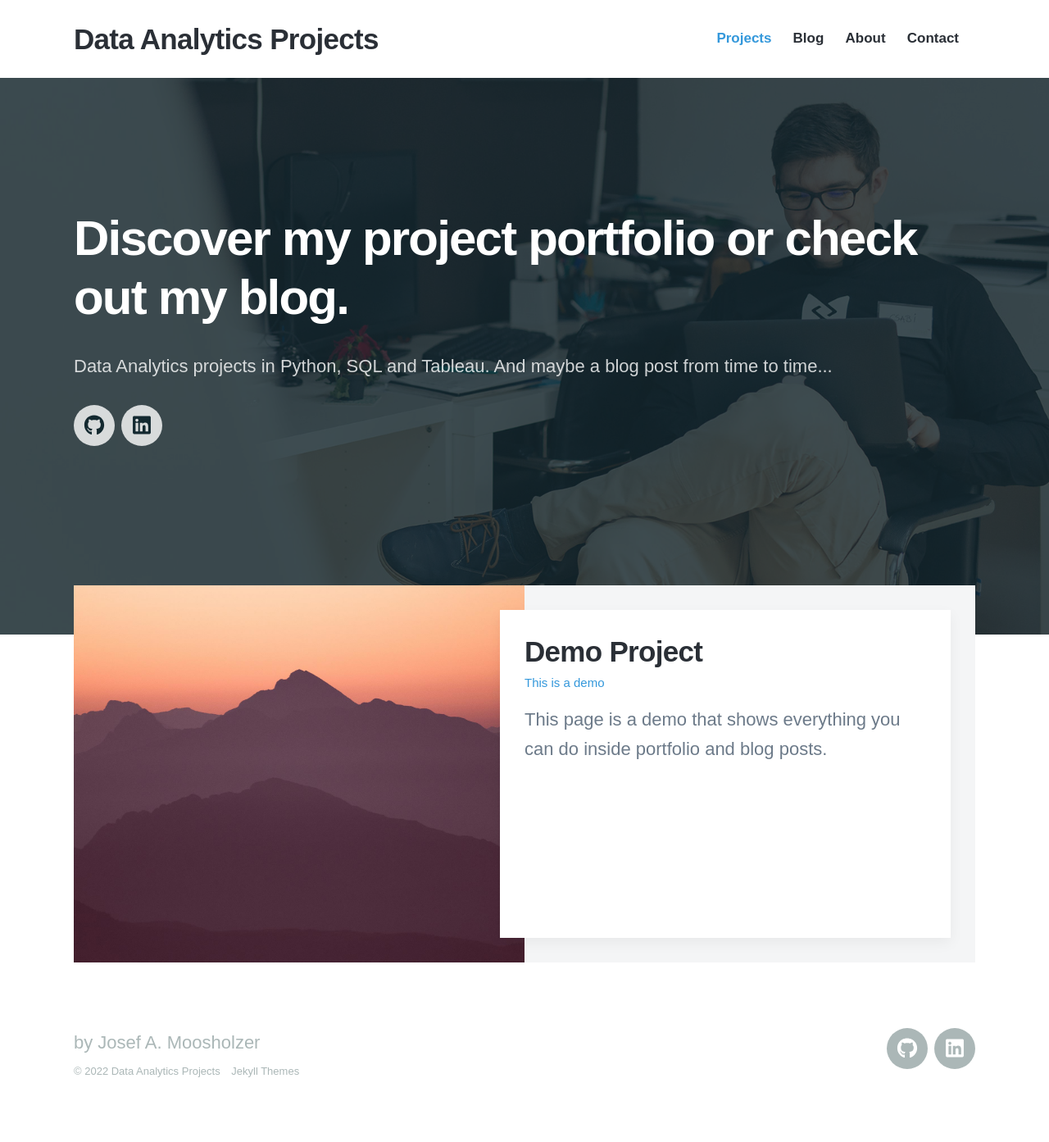
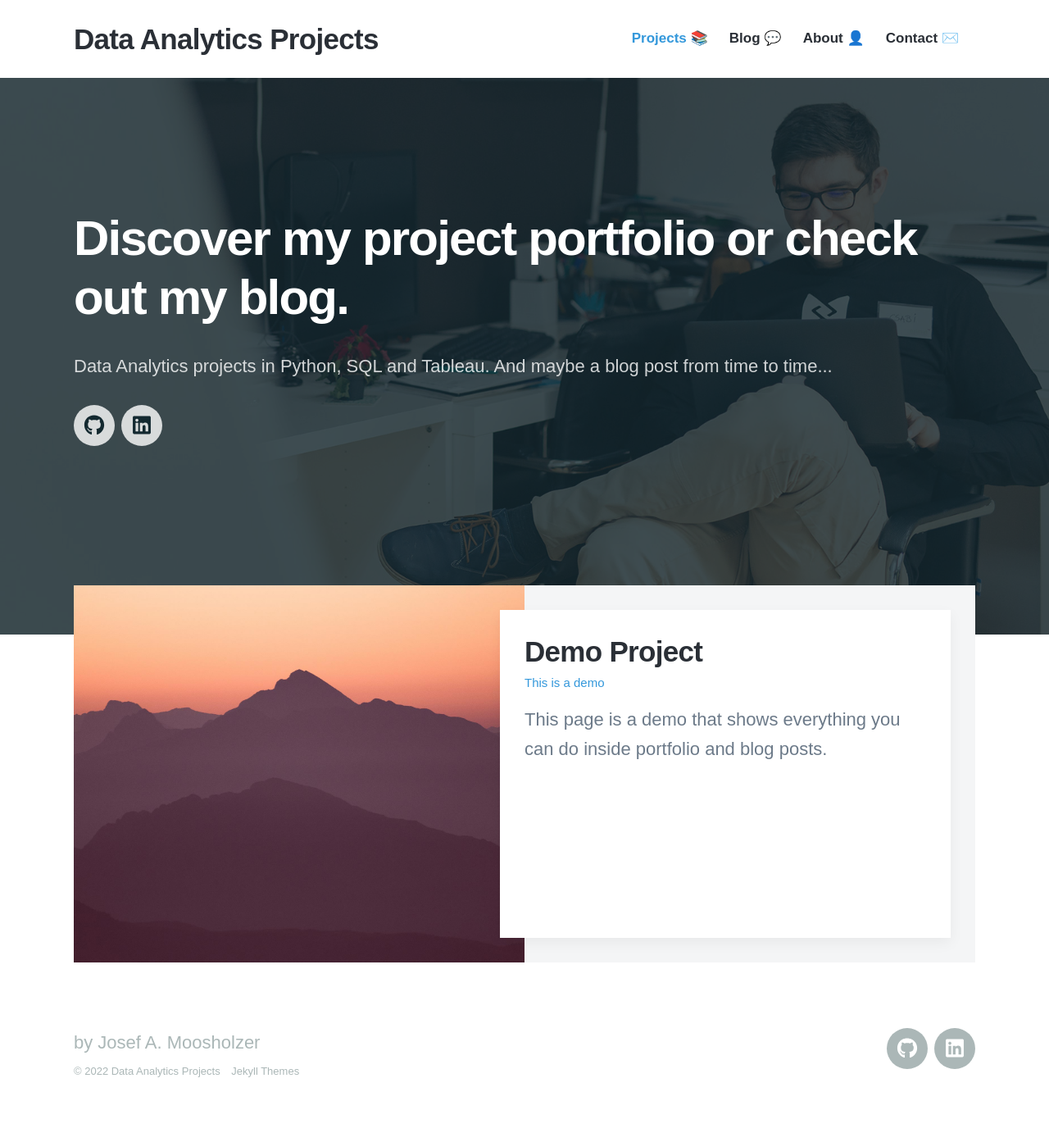
Before and after one commit to JosefMoosholzer/JosefMoosholzer.github.io, a Jekyll site: the page built from index.html, in a window 1280 px wide. Shown: the whole page at 82% size. Built offline with Jekyll 4.4.1, drawn with Linux system fonts in a browser that asks for light colours; nearby versions of some CDN libraries; some web fonts are replaced.

Commit message:
Menu Items

```diff
--- a/_data/settings.yml
+++ b/_data/settings.yml
@@ -8,13 +8,13 @@ header_settings:
 
 menu_settings:
   menu_items:
-    - title: 'Projects'
+    - title: 'Projects 📚'
       url: '/'
-    - title: 'Blog'
+    - title: 'Blog 💬'
       url: '/blog/'
-    - title: 'About'
+    - title: 'About 👤'
       url: '/about'
-    - title: 'Contact'
+    - title: 'Contact ✉️'
       url: '/contact'
 
 footer_settings:
```
